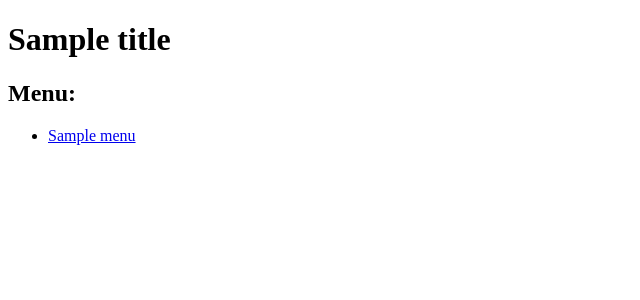
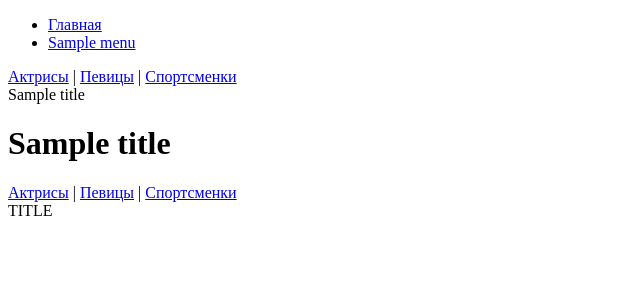
Before and after one commit to Nekspert/Good-Good-Django, a Django app: template sitewomen/women/templates/women/index.html in a window 1280 px wide. Shown: the top 300 px of the page, without its empty margins (0-640 px from the left). Run offline with Django 5.2, Linux system fonts and the light colour scheme; the template is opened without the code that fills it: most values are stand-ins (such as "Sample title", 1, 10 or a date in 2020).

Commit message:
Feat: 2.6 Template's inheritance. The 'include' tag
In the settings.py in TEMPLATES config variable added
non-standard template path to DIRS key for new base template
'base.html'

The about.html starts extend base.html and display title in block content

A nav.html added like peplaced part of other template. So it file includes to other
The index.html start extend base.html and display posts and include 'women/includes/nav.html' part

In the about view added context with 'title' and 'menu' for extending base.html and displaying 'title'

```diff
--- a/sitewomen/sitewomen/settings.py
+++ b/sitewomen/sitewomen/settings.py
@@ -54,7 +54,9 @@ ROOT_URLCONF = 'sitewomen.urls'
 TEMPLATES = [
     {
         'BACKEND': 'django.template.backends.django.DjangoTemplates',
-        'DIRS': [],
+        'DIRS': [
+            BASE_DIR / 'templates'
+        ],
         'APP_DIRS': True,
         'OPTIONS': {
             'context_processors': [
--- /dev/null
+++ b/sitewomen/templates/base.html
@@ -0,0 +1,19 @@
+<!DOCTYPE html>
+<html>
+<head>
+    <title>{{title}}</title>
+</head>
+<body>
+
+<ul>
+    <li><a href="{% url 'home' %}">Главная</a></li>
+    {% for m in menu %}
+    {% if not forloop.last %}<li>{% else %}<li class="last">{% endif %}
+        <a href="{% url m.url_name %}">{{m.title}}</a>
+    </li>
+    {% endfor %}
+</ul>
+
+{% block content %} {% endblock %}
+</body>
+</html>
--- /dev/null
+++ b/sitewomen/women/templates/women/includes/nav.html
@@ -0,0 +1,7 @@
+<nav>
+    <a href="#">Актрисы</a> |
+    <a href="#">Певицы</a> |
+    <a href="#">Спортсменки</a>
+</nav>
+
+{{ title }}
--- a/sitewomen/women/templates/women/index.html
+++ b/sitewomen/women/templates/women/index.html
@@ -1,25 +1,17 @@
-<!DOCTYPE html>
-<html>
-<head>
-    <title>{{ title|capfirst|default:'NONE' }}</title>
-</head>
-<body>
-<h1>{{ title }}</h1>
-<h2>Menu:</h2>
-<ul>
-    {% for m in menu %}
-    {% if forloop.last %}<li class="last">{% else %}<li>{% endif %}
-        <a href="{% url m.url_name %}">{{ m.title }}</a>
-    </li>
-    {% endfor %}
-</ul>
+{% extends 'base.html' %}
+
+{% block content %}
+{% include 'women/includes/nav.html' only %}
+
+<h1>{{title}}</h1>
+
 <ul>
     {% for p in posts %}
     {% if p.is_published %}
     <li>
-        <h2>{{ p.title }}</h2>
-        <p>{{ p.content }}</p>
-        <a href="{% url 'post' p.id %}">Читать пост</a>
+        <h2>{{p.title}}</h2>
+        <p>{{p.content}}</p>
+        <p><a href="{% url 'post' p.id %}">Читать пост</a></p>
         {% if not forloop.last %}
         <hr>
         {% endif %}
@@ -27,5 +19,6 @@
     {% endif %}
     {% endfor %}
 </ul>
-</body>
-</html>
+
+{% include 'women/includes/nav.html' only with title='TITLE' %}
+{% endblock %}
--- a/sitewomen/women/views.py
+++ b/sitewomen/women/views.py
@@ -26,7 +26,7 @@ def index(request):
 
 
 def about(request: HttpRequest):
-    return render(request, 'women/about.html')
+    return render(request, 'women/about.html', {'title': 'О сайте', 'menu': menu})
 
 
 def show_post(request: HttpRequest, post_id: int):
```
Also changed, not shown: sitewomen/women/templates/women/about.html (+5 -9 lines).
